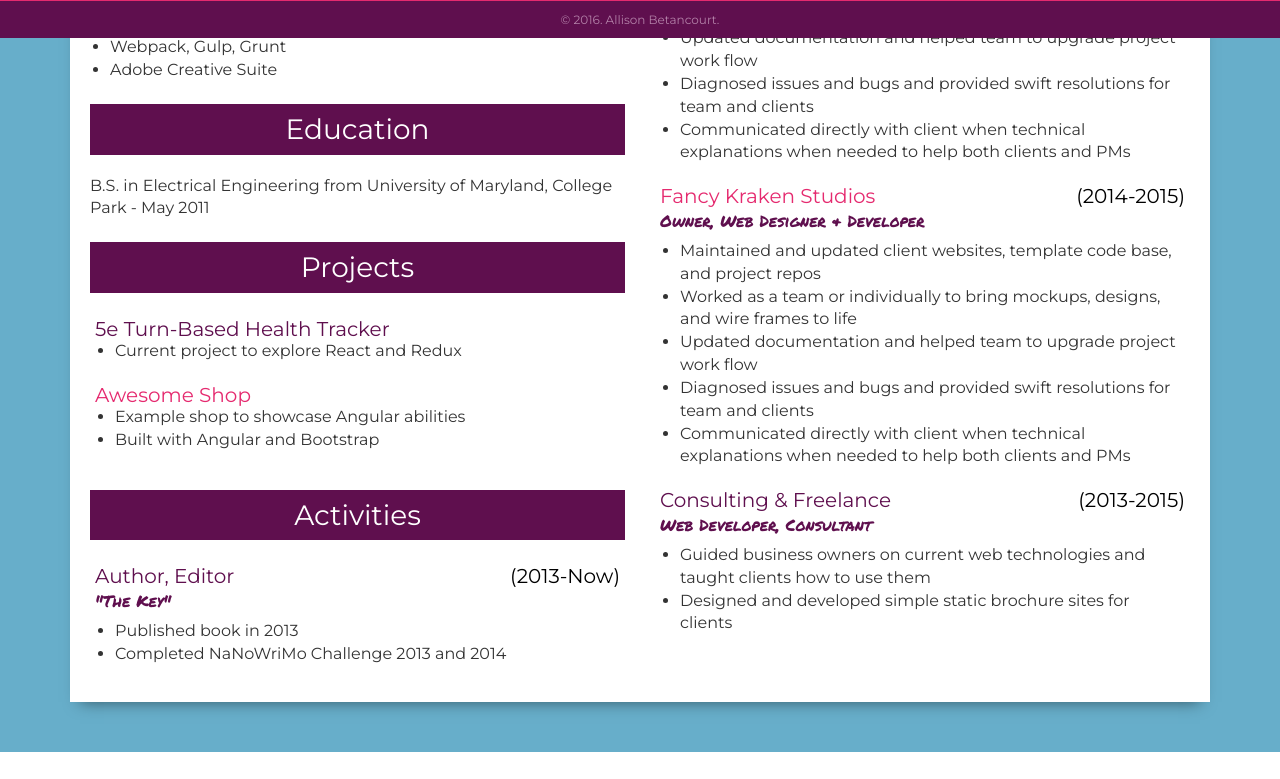
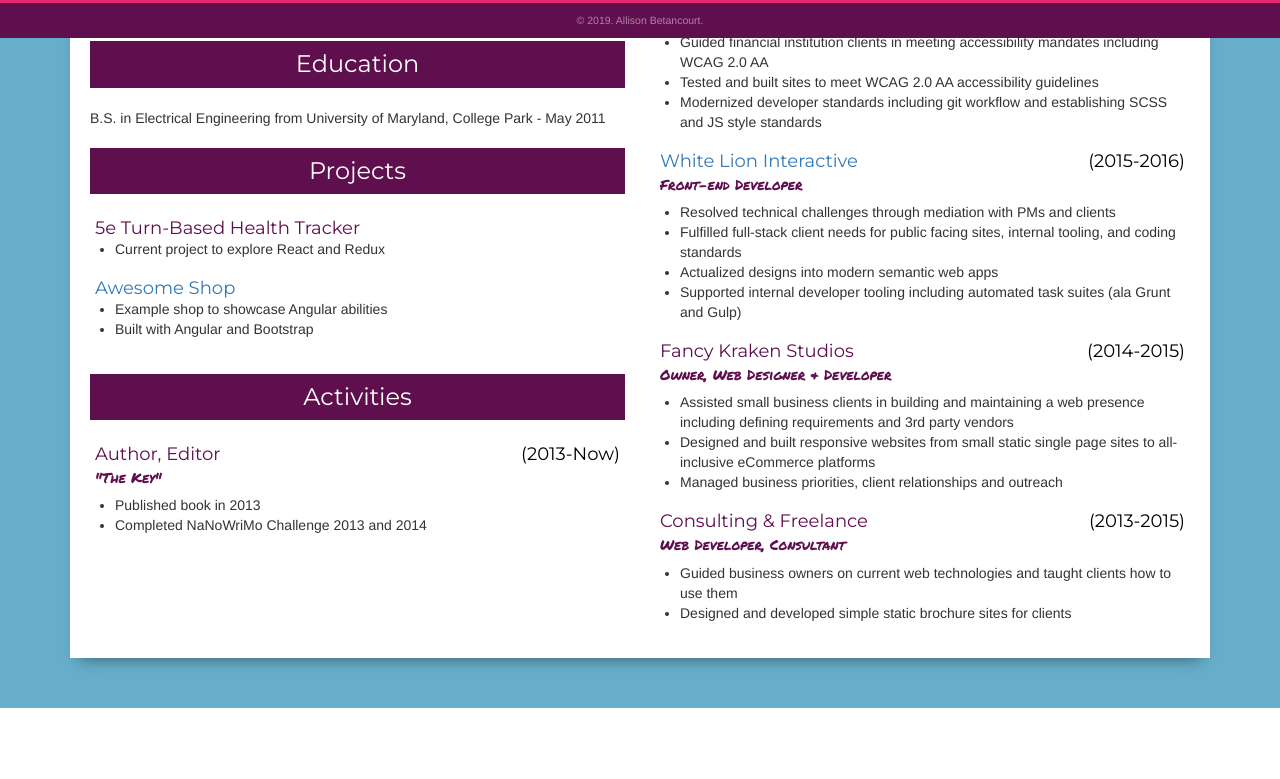
Before and after one commit to eladrin201/allisonbetancourt-redesign, a website built with webpack: page resume/index.html in a window 1280 px wide. Shown: the part 762-1541 px from the top of the page. Built offline with Linux system fonts and the light colour scheme.

Commit message:
updated resume, got site to build, removed security risk dependency (#5)

```diff
--- a/assets/css/global.scss
+++ b/assets/css/global.scss
@@ -3,9 +3,8 @@
  */
 
 // Bootstrap
-$icon-font-path: '../lib/bootstrap/assets/fonts/bootstrap/';
 @import 'components/bootstrap-overrides';
-@import '../lib/bootstrap/assets/stylesheets/_bootstrap.scss';
+@import '../lib/bootstrap/css/bootstrap.min.css';
 
 // Font Awesome
 $fa-font-path: '../lib/font-awesome/fonts/';
--- a/assets/js/global.js
+++ b/assets/js/global.js
@@ -2,7 +2,7 @@
  * Global JS
  */
 
-require('../lib/bootstrap/assets/javascripts/bootstrap.min.js');
+require('../lib/bootstrap/js/bootstrap.min.js');
 
 // Navbar toggle hamburger
 $(document).ready(function() {
--- a/package.json
+++ b/package.json
@@ -16,17 +16,18 @@
     "babel-loader": "^6.2.5",
     "babel-preset-es2015": "^6.16.0",
     "babel-preset-react": "^6.16.0",
+    "bootstrap": "^4.3.1",
     "bootstrap-sass-loader": "^1.0.10",
     "css-loader": "^0.25.0",
     "extract-text-webpack-plugin": "^1.0.1",
     "file-loader": "^0.9.0",
+    "http-server": "^0.11.1",
     "node-sass": "^3.10.1",
     "resolve-url-loader": "^1.6.0",
     "sass-loader": "^4.0.2",
     "style-loader": "^0.13.1",
     "url-loader": "^0.5.7",
-    "webpack": "^1.13.2",
-    "webpack-dev-server": "^1.16.2"
+    "webpack": "^1.13.2"
   },
   "dependencies": {
     "bootstrap-sass": "^3.3.7",
--- a/resume/index.html
+++ b/resume/index.html
@@ -6,7 +6,7 @@
 
   <meta name="viewport" content="width=device-width, initial-scale=1.0">
   <meta name="description" content="Resume of Allison Betancourt. Checkout out her skills, her past work, her projects and more!">
-  <meta name="keywords" content="Web Developer, Author, JavaScript, web, engineer, resume">
+  <meta name="keywords" content="Developer, Author, JavaScript, engineer">
   <meta name="author" content="Allison Betancourt">
 
   <link rel="icon" type="image/png" href="../favicon.png">
@@ -74,26 +74,39 @@
                   <h3 class="block-title">Experience</h3>
 
                   <div class="job-wrapper">
-                    <h4 class="company"><a href="http://wlion.com" target ="_blank">White Lion Interactive <span>(2015-2016)</span></a></h4>
-                    <h5 class="title">Front-end Developer</h5>
+                    <h4 class="company"><a href="http://wlion.com" target ="_blank">Q2 Software <span>(2017-Present)</span></a></h4>
+                    <h5 class="title">Developer II (2018-present)</h5>
                     <ul class="details">
-                      <li>Maintained and updated client websites, template code base, and project repos</li>
-                      <li>Worked as a team or individually to bring mockups, designs, and wire frames to life</li>
-                      <li>Updated documentation and helped team to upgrade project work flow</li>
-                      <li>Diagnosed issues and bugs and provided swift resolutions for team and clients</li>
-                      <li>Communicated directly with client when technical explanations when needed to help both clients and PMs</li>
+                      <li>Served as accessibility guru for an adept multifunctional team building Ember and React based apps</li>
+                      <li>Driver of test-driven development including end-to-end, unit, and integration testing</li>
+                      <li>Evangelized documentation</li>
+                    </ul>
+                    <h5 class="title">Web Developer II (2017-2018)</h5>
+                    <ul class="details">
+                      <li>Guided financial institution clients in meeting accessibility mandates including WCAG 2.0 AA</li>
+                      <li>Tested and built sites to meet WCAG 2.0 AA accessibility guidelines</li>
+                      <li>Modernized developer standards including git workflow and establishing SCSS and JS style standards</li>
                     </ul>
                   </div>
 
                   <div class="job-wrapper">
-                    <h4 class="company"><a href="http://fancykraken.com" target ="_blank">Fancy Kraken Studios <span>(2014-2015)</span></a></h4>
+                    <h4 class="company"><a href="http://wlion.com" target ="_blank">White Lion Interactive <span>(2015-2016)</span></a></h4>
+                    <h5 class="title">Front-end Developer</h5>
+                    <ul class="details">
+                      <li>Resolved technical challenges through mediation with PMs and clients</li>
+                      <li>Fulfilled full-stack client needs for public facing sites, internal tooling, and coding standards</li>
+                      <li>Actualized designs into modern semantic web apps</li>
+                      <li>Supported internal developer tooling including automated task suites (ala Grunt and Gulp)</li>
+                    </ul>
+                  </div>
+
+                  <div class="job-wrapper">
+                    <h4 class="company">Fancy Kraken Studios <span>(2014-2015)</span></h4>
                     <h5 class="title">Owner, Web Designer &amp; Developer</h4>
                     <ul class="details">
-                      <li>Maintained and updated client websites, template code base, and project repos</li>
-                      <li>Worked as a team or individually to bring mockups, designs, and wire frames to life</li>
-                      <li>Updated documentation and helped team to upgrade project work flow</li>
-                      <li>Diagnosed issues and bugs and provided swift resolutions for team and clients</li>
-                      <li>Communicated directly with client when technical explanations when needed to help both clients and PMs</li>
+                      <li>Assisted small business clients in building and maintaining a web presence including defining requirements and 3rd party vendors</li>
+                      <li>Designed and built responsive websites from small static single page sites to all-inclusive eCommerce platforms</li>
+                      <li>Managed business priorities, client relationships and outreach</li>
                     </ul>
                   </div>
 
@@ -191,7 +204,7 @@
       <div class="container">
         <div class="row">
           <div class="col-sm-12">
-            &copy; 2016. Allison Betancourt.
+            &copy; 2019. Allison Betancourt.
           </div>
         </div>
       </div>
```
Also changed, not shown: index.html (+1 -1 lines), portfolio/index.html (+2 -2 lines), build/global.js, build/main.css, 1 other file.
